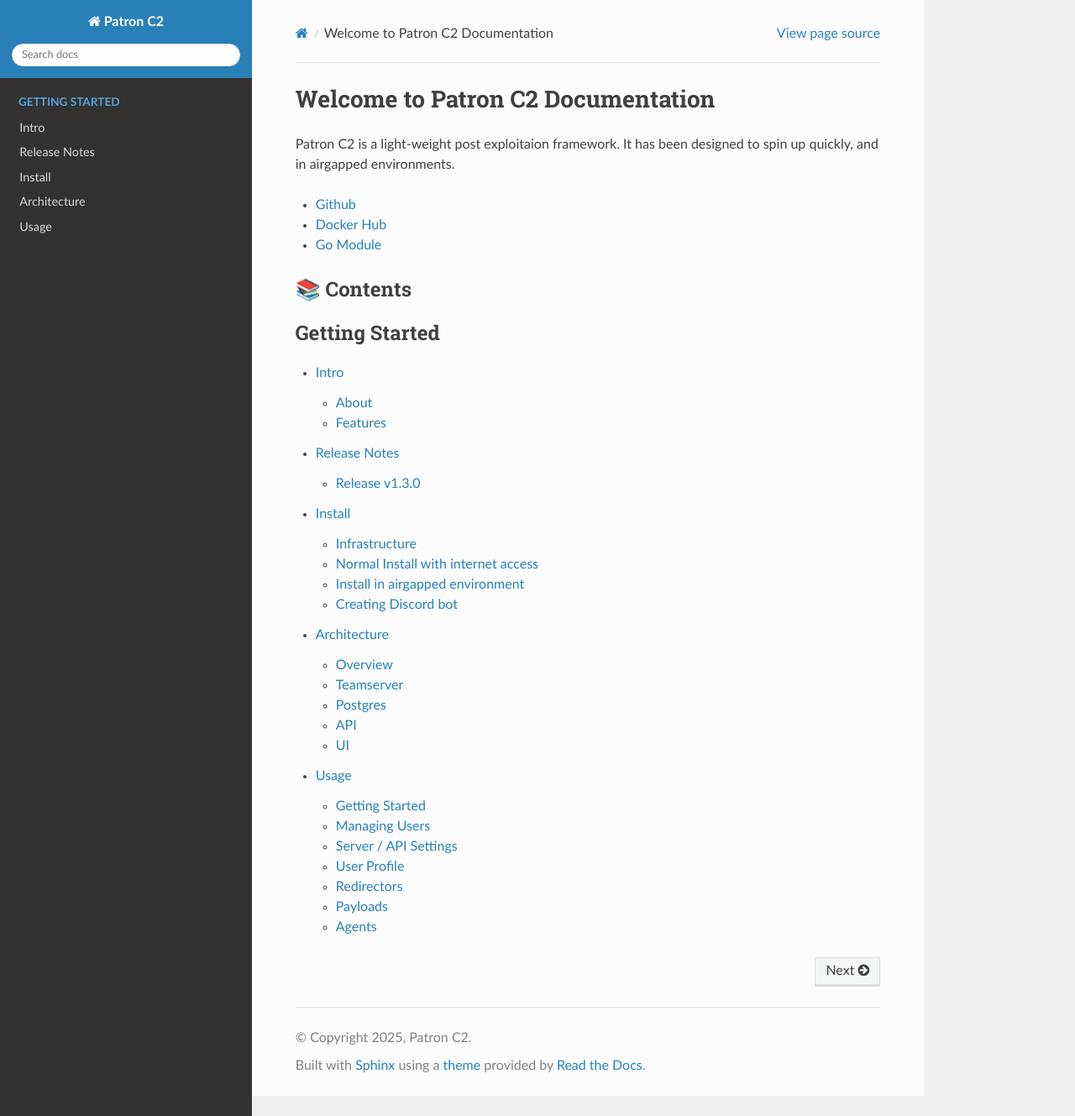
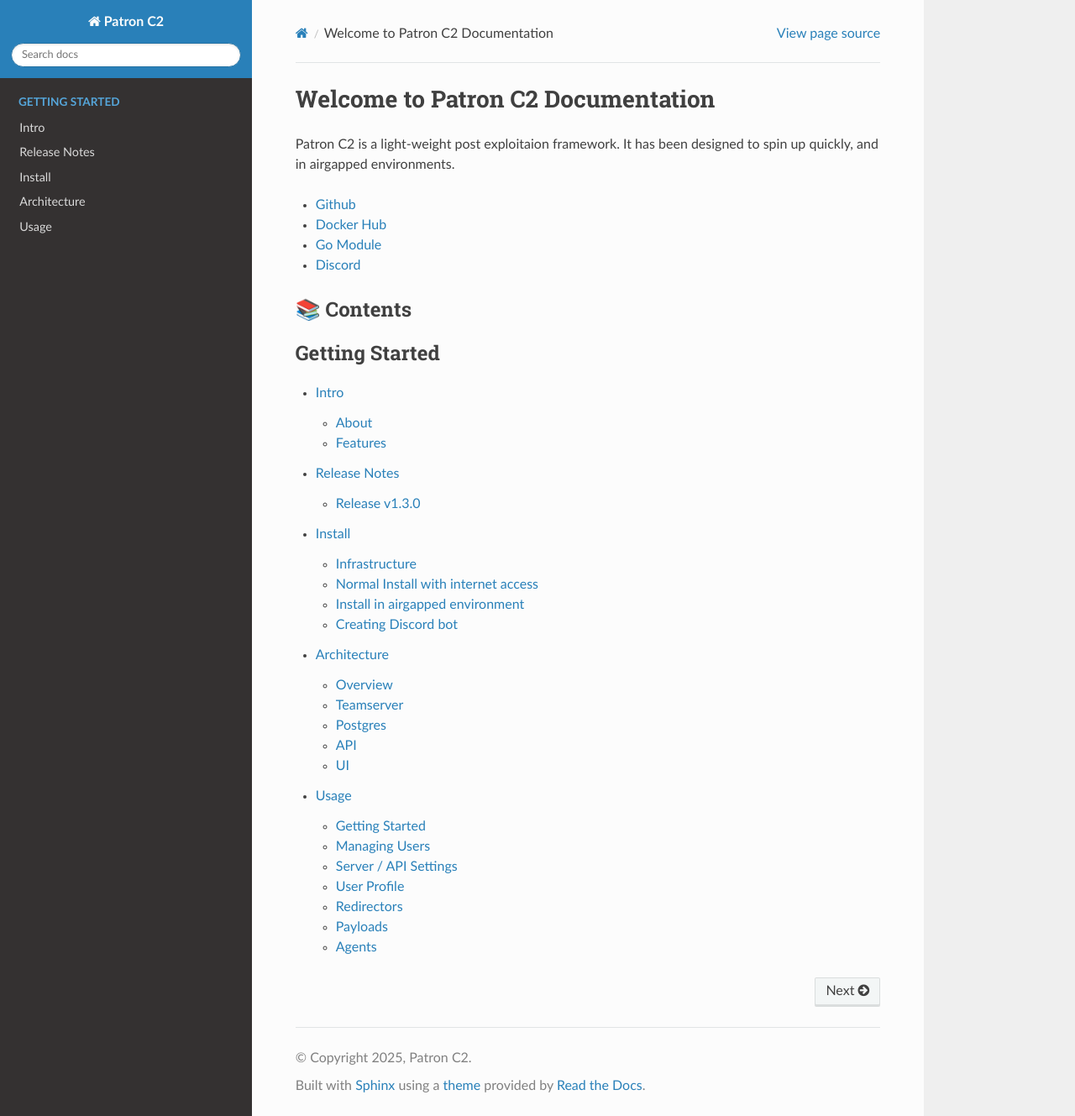
Before and after one commit to PatronC2/Documentation, a Sphinx documentation site: the page built from docs/index.md, in a window 1280 px wide and 1329 px high. Shown: the whole window at 84% size. Built offline with Sphinx 7.4.7 and the Read the Docs theme 3.1.0, drawn with Linux system fonts in a browser that asks for light colours.

Commit message:
add discord link + update README

```diff
--- a/docs/index.md
+++ b/docs/index.md
@@ -6,6 +6,7 @@
 * [Github](https://github.com/PatronC2/Patron)
 * [Docker Hub](https://hub.docker.com/u/patronc2)
 * [Go Module](https://pkg.go.dev/github.com/PatronC2/Patron#section-readme)
+* [Discord](https://discord.gg/MMjhcnqPkH)
 
 ## 📚 Contents
 
```
Also changed, not shown: README.md (+1 -0 lines).
